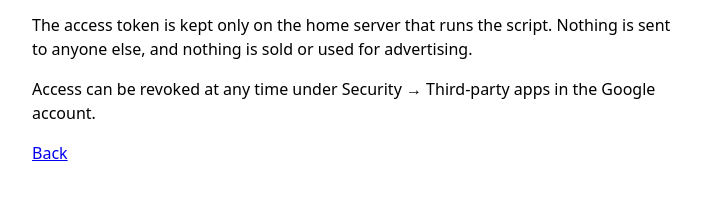
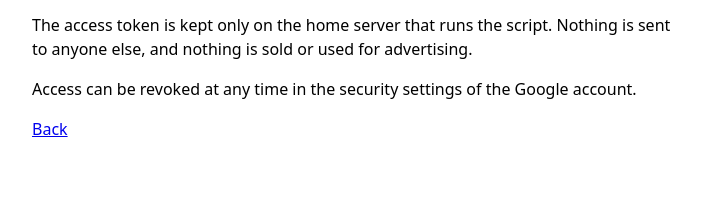
Before and after one commit to wizznet86/nas-drive-sync, a plain HTML site: page privacy.html in a window 1280 px wide. Shown: the part 168-368 px from the top of the page, without its empty margins (288-989 px from the left). Drawn offline with Linux system fonts and the light colour scheme.

Commit message:
Förenkla texten om återkallning

```diff
--- a/privacy.html
+++ b/privacy.html
@@ -4,6 +4,6 @@
 <h1>Privacy policy</h1>
 <p>NAS Drive Sync writes files into one folder in the user's own Google Drive. It does not read, collect, store or share any other data from the Google account.</p>
 <p>The access token is kept only on the home server that runs the script. Nothing is sent to anyone else, and nothing is sold or used for advertising.</p>
-<p>Access can be revoked at any time under Security → Third-party apps in the Google account.</p>
+<p>Access can be revoked at any time in the security settings of the Google account.</p>
 <p><a href="index.html">Back</a></p>
 </body></html>
```
